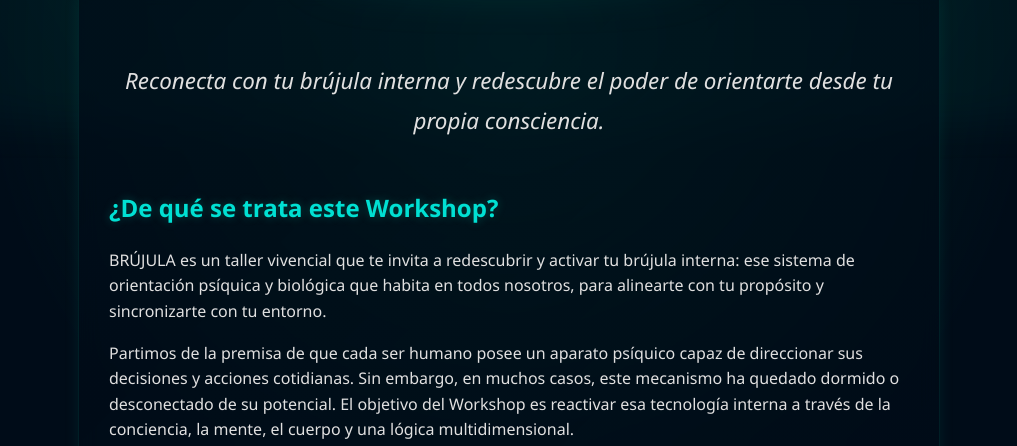
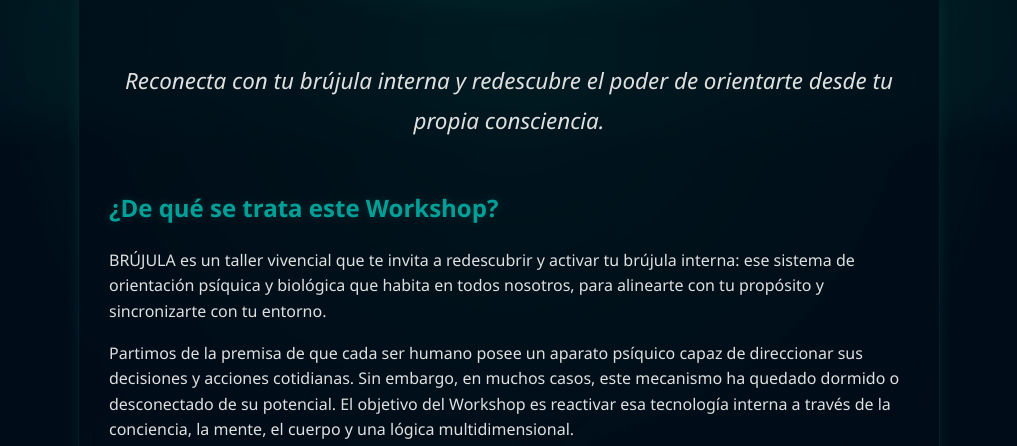
Before and after one commit to Eteria88/Brujula, a plain HTML site: page index.html in a window 1280 px wide. Shown: the part 355-801 px from the top of the page, without its empty margins (131-1148 px from the left). Drawn offline with Linux system fonts and the light colour scheme.

Commit message:
Add files via upload

```diff
--- a/index.html
+++ b/index.html
@@ -126,8 +126,8 @@
         }
 
         h2 {
-            color: #00e0d3;
-            text-shadow: 0 0 10px rgba(0, 201, 167, 0.3);
+            color: #00a099;
+            text-shadow: 0 0 10px rgba(0, 201, 167, 0.2);
             margin-top: 2em;
         }
 
```
